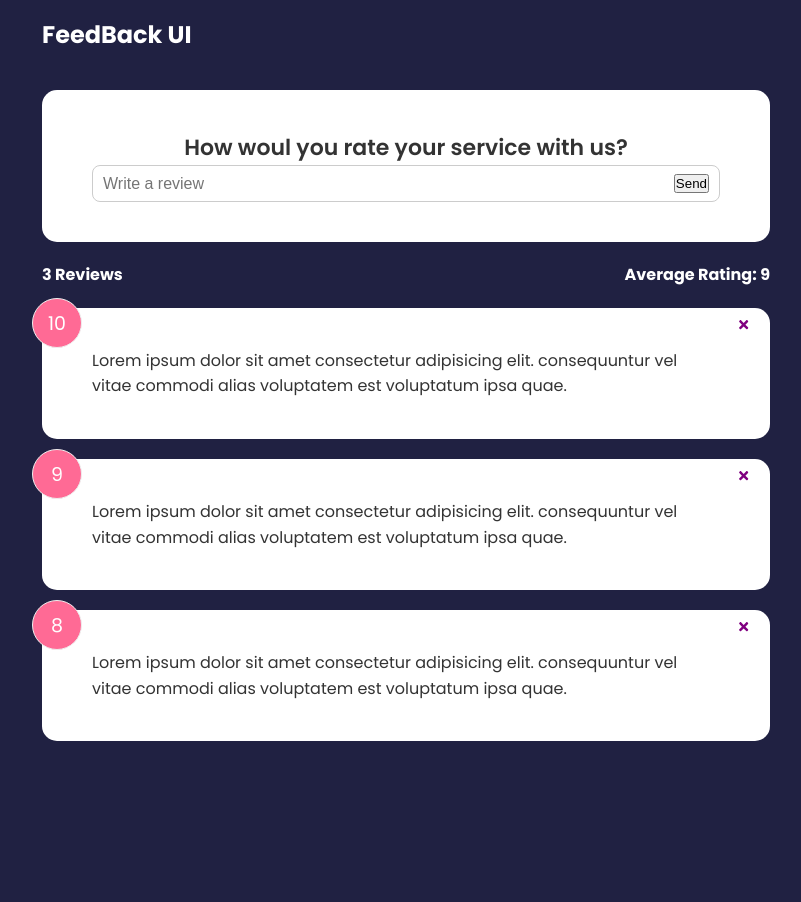
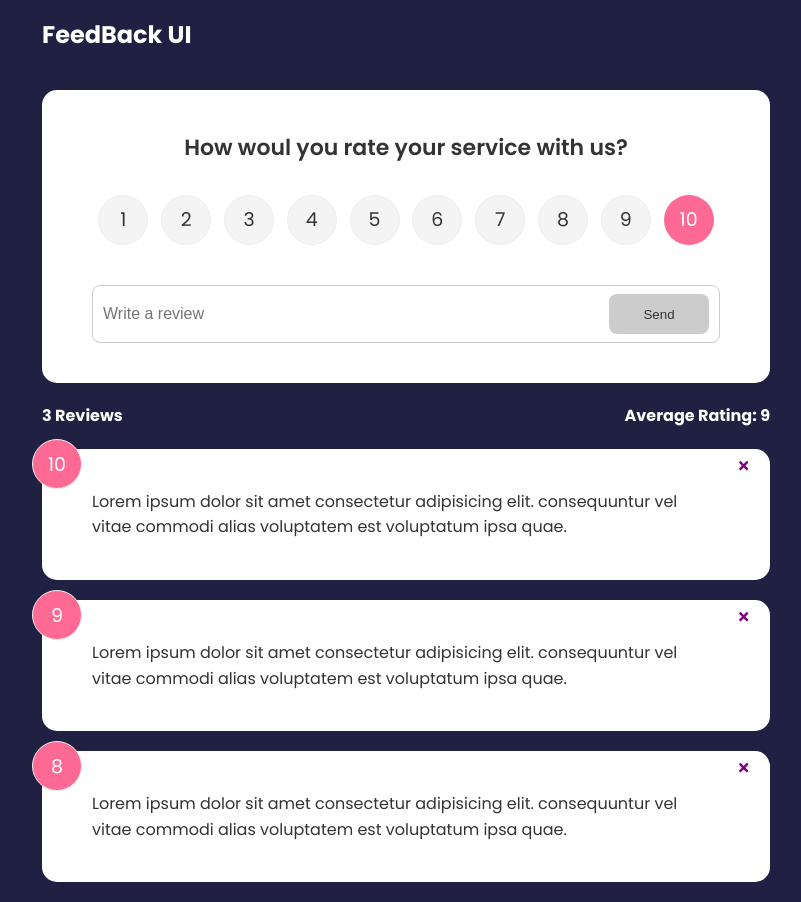
Before and after one commit to mfkfawas/feedback-app, a React (Create React App) app: page / in a window 1280 px wide. Shown: the whole page, without its empty margins (234-1035 px from the left). Before the commit the page ends 800 px from the top, so only its background shows below. Built offline with nearby package versions, Linux system fonts and the light colour scheme.

Commit message:
done validation & animation on the form

```diff
--- a/package.json
+++ b/package.json
@@ -6,10 +6,12 @@
     "@testing-library/jest-dom": "^5.16.1",
     "@testing-library/react": "^12.1.2",
     "@testing-library/user-event": "^13.5.0",
+    "framer-motion": "^4.1.17",
     "react": "^17.0.2",
     "react-dom": "^17.0.2",
     "react-icons": "^4.3.1",
     "react-scripts": "5.0.0",
+    "uuid": "^8.3.2",
     "web-vitals": "^2.1.2"
   },
   "scripts": {
--- a/src/App.js
+++ b/src/App.js
@@ -1,3 +1,4 @@
+import { v4 as uuidv4 } from 'uuid';
 import { useState } from 'react';
 import Header from './components/Header';
 import FeedbackList from './components/FeedbackList';
@@ -14,11 +15,20 @@
     )
       setFeedback(feedback.filter(item => item.id !== id));
   };
+
+  const addFeedback = newFeedback => {
+    newFeedback.id = uuidv4();
+
+    //the state is immutable so we cant push to it, we have to make a copy.
+    //Rem whenever state updation depends on prev state use callback form.
+    setFeedback(prevFeedback => [newFeedback, ...prevFeedback]);
+  };
+
   return (
     <>
       <Header />
       <div className='container'>
-        <FeedbackForm />
+        <FeedbackForm handleAdd={addFeedback} />
         <FeedbackStats feedback={feedback} />
         <FeedbackList
           feedback={feedback}
--- a/src/components/FeedbackForm.jsx
+++ b/src/components/FeedbackForm.jsx
@@ -1,18 +1,51 @@
 import { useState } from 'react';
 import Card from './shared/Card';
+import Button from './shared/Button';
+import RatingSelect from './RatingSelect';
 
-const FeedbackForm = () => {
+const FeedbackForm = ({ handleAdd }) => {
   const [text, setText] = useState('');
+  const [rating, setRating] = useState(10);
+  const [btnDisabled, setBtnDisabled] = useState(true);
+  const [message, setMessage] = useState('');
 
   const handleTextChange = e => {
+    // we want the validation to run whenever we type something.
+    if (e.target.value === '') {
+      setBtnDisabled(true);
+      setMessage(null);
+    } else if (e.target.value !== '' && text.trim().length <= 10) {
+      setBtnDisabled(true);
+      setMessage('Review should contain atleast 10 characters');
+    } else {
+      setMessage(null);
+      setBtnDisabled(false);
+    }
+
     setText(e.target.value);
+  };
+
+  const handleSubmit = e => {
+    e.preventDefault();
+
+    if (text.trim().length > 10) {
+      const feedback = {
+        text,
+        rating,
+      };
+
+      handleAdd(feedback);
+
+      setText('');
+      setRating(10);
+    }
   };
 
   return (
     <Card>
-      <form>
+      <form onSubmit={handleSubmit}>
         <h2>How woul you rate your service with us?</h2>
-        {/* @todo - rating select component  */}
+        <RatingSelect select={rating => setRating(rating)} />
         <div className='input-group'>
           <input
             onChange={handleTextChange}
@@ -20,8 +53,12 @@
             placeholder='Write a review'
             value={text}
           />
-          <button type='submit'>Send</button>
+          <Button type='submit' isDisabled={btnDisabled}>
+            Send
+          </Button>
         </div>
+
+        {message && <div className='message'>{message}</div>}
       </form>
     </Card>
   );
--- a/src/components/FeedbackList.jsx
+++ b/src/components/FeedbackList.jsx
@@ -1,3 +1,4 @@
+import { motion, AnimatePresence } from 'framer-motion';
 import PropTypes from 'prop-types';
 import FeedbackItem from './FeedbackItem';
 
@@ -6,13 +7,22 @@
 
   return (
     <div className='feedback-list'>
+      <AnimatePresence>
         {feedback.map(item => (
+          <motion.div
+            key={item.id}
+            initial={{ opacity: 0 }}
+            animate={{ opacity: 1 }}
+            exit={{ opacity: 0 }}
+          >
             <FeedbackItem
               key={item.id}
               item={item}
               handleDelete={handleDelete}
             />
+          </motion.div>
         ))}
+      </AnimatePresence>
     </div>
   );
 };
--- /dev/null
+++ b/src/components/RatingSelect.jsx
@@ -0,0 +1,129 @@
+import React, { useState } from 'react';
+
+const RatingSelect = ({ select }) => {
+  const [selected, setSelected] = useState(10);
+
+  const handleChange = e => {
+    //e.currentTarget refers to the element to which the event handler has been attached,
+    //is interesting to use when attaching the same event handler to several elements.
+    setSelected(+e.currentTarget.value);
+    select(+e.currentTarget.value);
+  };
+
+  return (
+    <ul className='rating'>
+      <li>
+        <input
+          type='radio'
+          id='num1'
+          name='rating'
+          value='1'
+          onChange={handleChange}
+          checked={selected === 1}
+        />
+        <label htmlFor='num1'>1</label>
+      </li>
+      <li>
+        <input
+          type='radio'
+          id='num2'
+          name='rating'
+          value='2'
+          onChange={handleChange}
+          checked={selected === 2}
+        />
+        <label htmlFor='num2'>2</label>
+      </li>
+      <li>
+        <input
+          type='radio'
+          id='num3'
+          name='rating'
+          value='3'
+          onChange={handleChange}
+          checked={selected === 3}
+        />
+        <label htmlFor='num3'>3</label>
+      </li>
+      <li>
+        <input
+          type='radio'
+          id='num4'
+          name='rating'
+          value='4'
+          onChange={handleChange}
+          checked={selected === 4}
+        />
+        <label htmlFor='num4'>4</label>
+      </li>
+      <li>
+        <input
+          type='radio'
+          id='num5'
+          name='rating'
+          value='5'
+          onChange={handleChange}
+          checked={selected === 5}
+        />
+        <label htmlFor='num5'>5</label>
+      </li>
+      <li>
+        <input
+          type='radio'
+          id='num6'
+          name='rating'
+          value='6'
+          onChange={handleChange}
+          checked={selected === 6}
+        />
+        <label htmlFor='num6'>6</label>
+      </li>
+      <li>
+        <input
+          type='radio'
+          id='num7'
+          name='rating'
+          value='7'
+          onChange={handleChange}
+          checked={selected === 7}
+        />
+        <label htmlFor='num7'>7</label>
+      </li>
+      <li>
+        <input
+          type='radio'
+          id='num8'
+          name='rating'
+          value='8'
+          onChange={handleChange}
+          checked={selected === 8}
+        />
+        <label htmlFor='num8'>8</label>
+      </li>
+      <li>
+        <input
+          type='radio'
+          id='num9'
+          name='rating'
+          value='9'
+          onChange={handleChange}
+          checked={selected === 9}
+        />
+        <label htmlFor='num9'>9</label>
+      </li>
+      <li>
+        <input
+          type='radio'
+          id='num10'
+          name='rating'
+          value='10'
+          onChange={handleChange}
+          checked={selected === 10}
+        />
+        <label htmlFor='num10'>10</label>
+      </li>
+    </ul>
+  );
+};
+
+export default RatingSelect;
--- /dev/null
+++ b/src/components/shared/Button.jsx
@@ -0,0 +1,29 @@
+import React from 'react';
+import PropTypes from 'prop-types';
+
+const Button = ({ children, version, type, isDisabled }) => {
+  return (
+    <button
+      type={type}
+      className={`btn btn-${version}`}
+      disabled={isDisabled}
+    >
+      {children}
+    </button>
+  );
+};
+
+Button.defaultProps = {
+  type: 'button',
+  isDisabled: false,
+  version: 'primary',
+};
+
+Button.propTypes = {
+  children: PropTypes.node.isRequired,
+  version: PropTypes.string,
+  type: PropTypes.string,
+  isDisabled: PropTypes.bool,
+};
+
+export default Button;
```
Also changed, not shown: 1 other file (tests, documents, lock files or other folders). Lines whose indentation alone changed are shown as unchanged.
